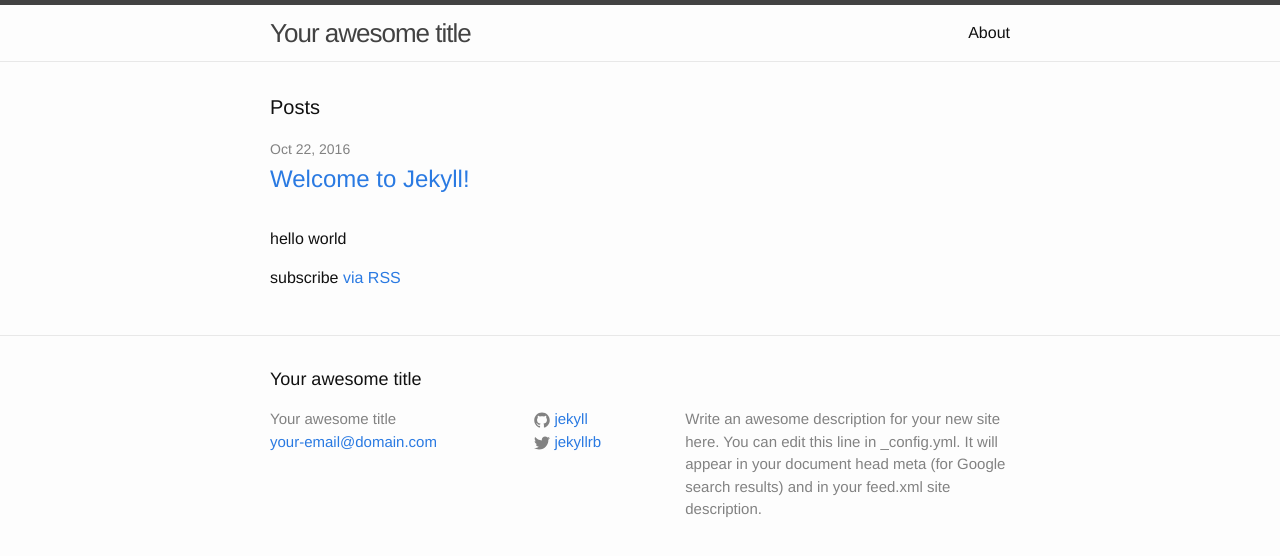
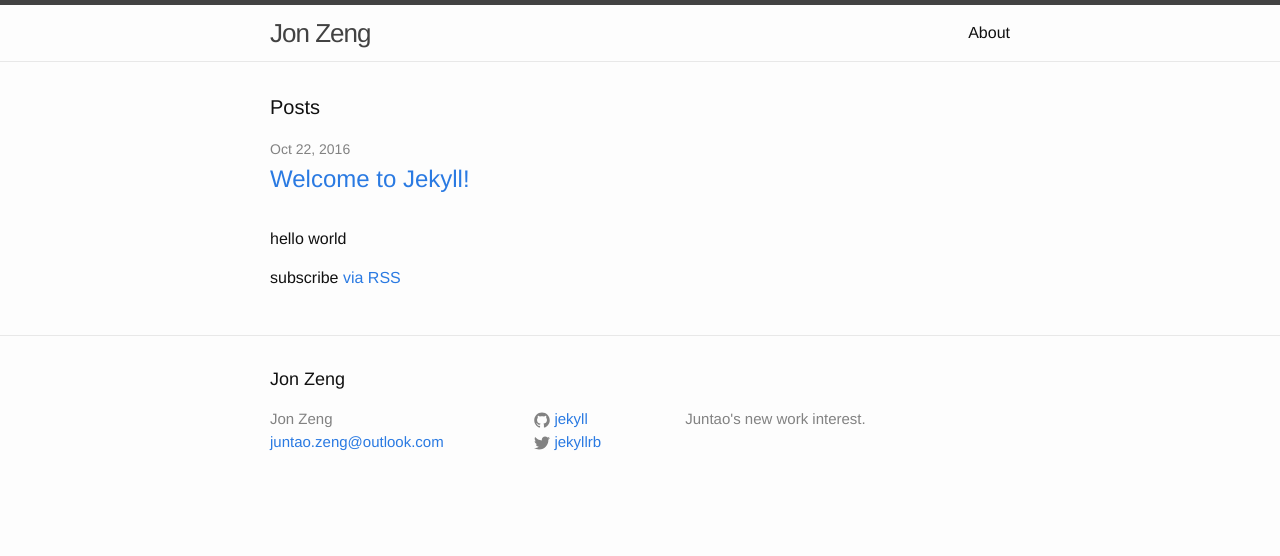
Before and after one commit to JuntaoZ/JuntaoZ.github.io, a Jekyll site: the page built from index.html, in a window 1280 px wide. Shown: the top 556 px of the page. Built offline with Jekyll 4.4.1, drawn with Linux system fonts in a browser that asks for light colours.

Commit message:
Save my work

```diff
--- a/_config.yml
+++ b/_config.yml
@@ -6,12 +6,10 @@
 # 'jekyll serve'. If you change this file, please restart the server process.
 
 # Site settings
-title: Your awesome title
-email: your-email@domain.com
+title: Jon Zeng
+email: juntao.zeng@outlook.com
 description: > # this means to ignore newlines until "baseurl:"
-  Write an awesome description for your new site here. You can edit this
-  line in _config.yml. It will appear in your document head meta (for
-  Google search results) and in your feed.xml site description.
+    Juntao's new work interest.
 baseurl: "" # the subpath of your site, e.g. /blog
 url: "http://yourdomain.com" # the base hostname & protocol for your site
 twitter_username: jekyllrb
```
Also changed, not shown: 2 other files.
